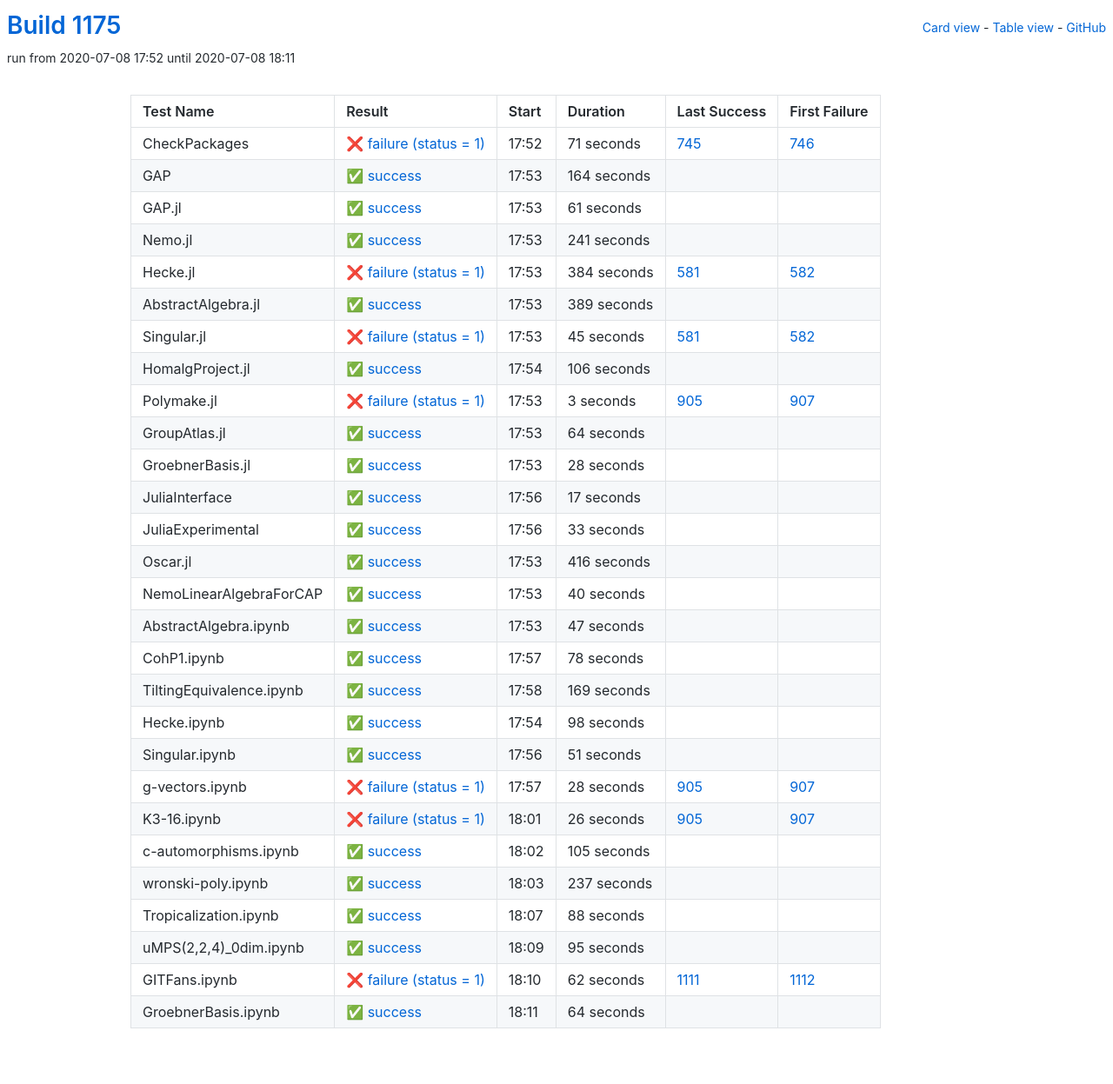
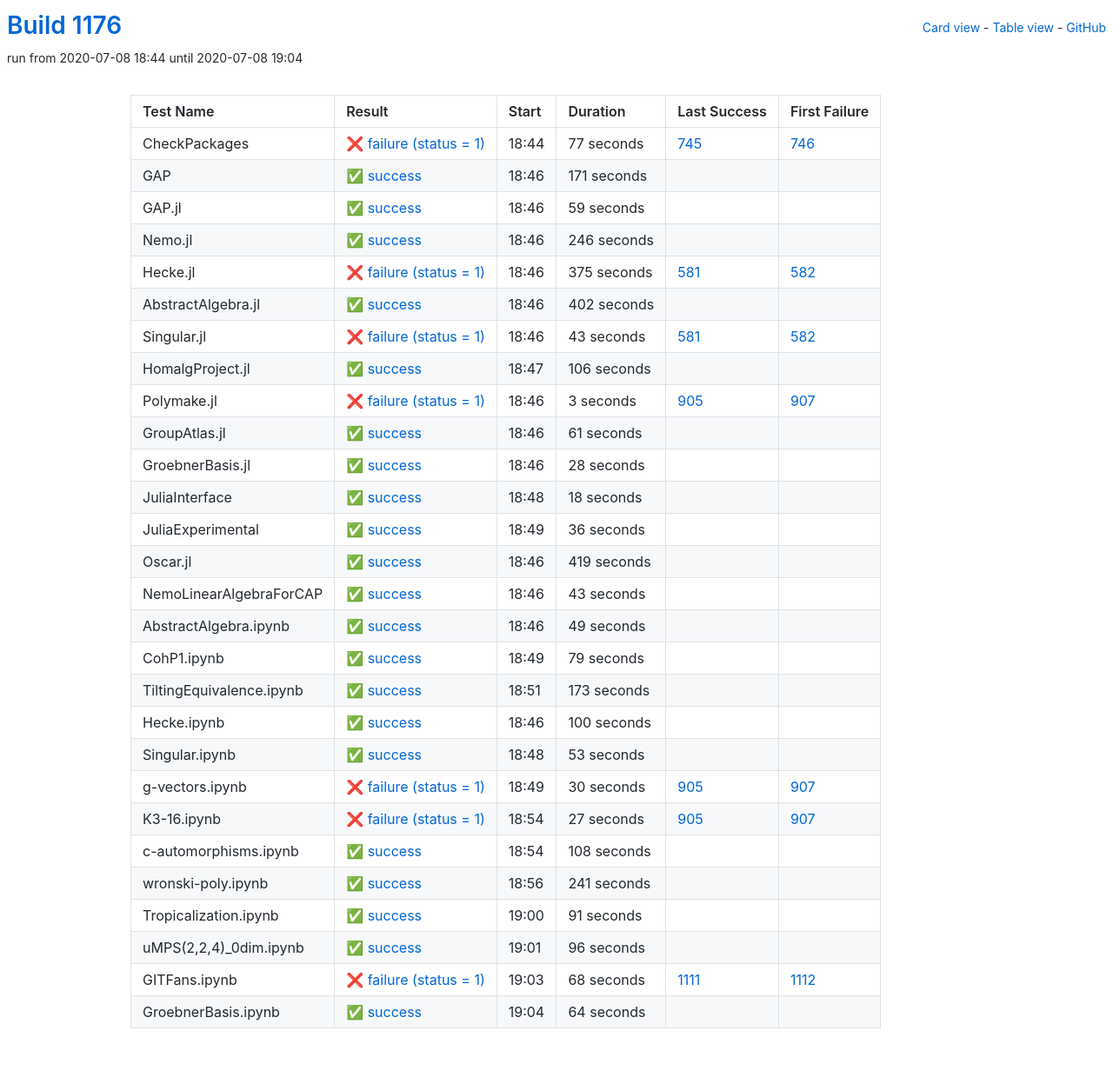
Before and after one commit to oscar-system/oscar-ci-status-1.4, a Jekyll site: the page built from table.html, in a window 1280 px wide. Shown: the whole page at 87% size. Built offline with Jekyll 4.4.1, drawn with Linux system fonts in a browser that asks for light colours.

Commit message:
Build #1176

```diff
--- a/_data/ci.yml
+++ b/_data/ci.yml
@@ -1,6 +1,6 @@
 ---
-build: 1175
-build_url: https://oscarci.mathematik.uni-kl.de/job/oscar-julia-1.4/1175/
+build: 1176
+build_url: https://oscarci.mathematik.uni-kl.de/job/oscar-julia-1.4/1176/
 job: oscar-julia-1.4
 organization: oscar-system
 repo: oscar-ci-status-1.4
@@ -8,92 +8,92 @@ repourl: https://github.com/oscar-system/oscar-ci-status-1.4
 tests:
 - name: CheckPackages
   id: checkpackages
-  log: https://oscarci.mathematik.uni-kl.de/job/oscar-julia-1.4/1175/artifact/logs/build-1175/CheckPackages.log
-  start: 2020-07-08 17:52
+  log: https://oscarci.mathematik.uni-kl.de/job/oscar-julia-1.4/1176/artifact/logs/build-1176/CheckPackages.log
+  start: 2020-07-08 18:44
   success: false
   exitcode: 1
   status: failure
-  duration: 71
+  duration: 77
   last_success: 745
   last_success_url: https://oscarci.mathematik.uni-kl.de/job/oscar-julia-1.4/745/
   first_failure: 746
   first_failure_url: https://oscarci.mathematik.uni-kl.de/job/oscar-julia-1.4/746/
 - name: GAP
   id: gap
-  log: https://oscarci.mathematik.uni-kl.de/job/oscar-julia-1.4/1175/artifact/logs/build-1175/GAP.log
-  start: 2020-07-08 17:53
+  log: https://oscarci.mathematik.uni-kl.de/job/oscar-julia-1.4/1176/artifact/logs/build-1176/GAP.log
+  start: 2020-07-08 18:46
   success: true
   exitcode: 0
   status: success
-  duration: 164
+  duration: 171
   last_success: false
   last_success_url:
   first_failure: false
   first_failure_url:
 - name: GAP.jl
   id: gap-jl
-  log: https://oscarci.mathematik.uni-kl.de/job/oscar-julia-1.4/1175/artifact/logs/build-1175/GAP.jl.log
-  start: 2020-07-08 17:53
+  log: https://oscarci.mathematik.uni-kl.de/job/oscar-julia-1.4/1176/artifact/logs/build-1176/GAP.jl.log
+  start: 2020-07-08 18:46
   success: true
   exitcode: 0
   status: success
-  duration: 61
+  duration: 59
   last_success: false
   last_success_url:
   first_failure: false
   first_failure_url:
 - name: Nemo.jl
   id: nemo-jl
-  log: https://oscarci.mathematik.uni-kl.de/job/oscar-julia-1.4/1175/artifact/logs/build-1175/Nemo.jl.log
-  start: 2020-07-08 17:53
+  log: https://oscarci.mathematik.uni-kl.de/job/oscar-julia-1.4/1176/artifact/logs/build-1176/Nemo.jl.log
+  start: 2020-07-08 18:46
   success: true
   exitcode: 0
   status: success
-  duration: 241
+  duration: 246
   last_success: false
   last_success_url:
   first_failure: false
   first_failure_url:
 - name: Hecke.jl
   id: hecke-jl
-  log: https://oscarci.mathematik.uni-kl.de/job/oscar-julia-1.4/1175/artifact/logs/build-1175/Hecke.jl.log
-  start: 2020-07-08 17:53
+  log: https://oscarci.mathematik.uni-kl.de/job/oscar-julia-1.4/1176/artifact/logs/build-1176/Hecke.jl.log
+  start: 2020-07-08 18:46
   success: false
   exitcode: 1
   status: failure
-  duration: 384
+  duration: 375
   last_success: 581
   last_success_url: https://oscarci.mathematik.uni-kl.de/job/oscar-julia-1.4/581/
   first_failure: 582
   first_failure_url: https://oscarci.mathematik.uni-kl.de/job/oscar-julia-1.4/582/
 - name: AbstractAlgebra.jl
   id: abstractalgebra-jl
-  log: https://oscarci.mathematik.uni-kl.de/job/oscar-julia-1.4/1175/artifact/logs/build-1175/AbstractAlgebra.jl.log
-  start: 2020-07-08 17:53
+  log: https://oscarci.mathematik.uni-kl.de/job/oscar-julia-1.4/1176/artifact/logs/build-1176/AbstractAlgebra.jl.log
+  start: 2020-07-08 18:46
   success: true
   exitcode: 0
   status: success
-  duration: 389
+  duration: 402
   last_success: false
   last_success_url:
   first_failure: false
   first_failure_url:
 - name: Singular.jl
   id: singular-jl
-  log: https://oscarci.mathematik.uni-kl.de/job/oscar-julia-1.4/1175/artifact/logs/build-1175/Singular.jl.log
-  start: 2020-07-08 17:53
+  log: https://oscarci.mathematik.uni-kl.de/job/oscar-julia-1.4/1176/artifact/logs/build-1176/Singular.jl.log
+  start: 2020-07-08 18:46
   success: false
   exitcode: 1
   status: failure
-  duration: 45
+  duration: 43
   last_success: 581
   last_success_url: https://oscarci.mathematik.uni-kl.de/job/oscar-julia-1.4/581/
   first_failure: 582
   first_failure_url: https://oscarci.mathematik.uni-kl.de/job/oscar-julia-1.4/582/
 - name: HomalgProject.jl
   id: homalgproject-jl
-  log: https://oscarci.mathematik.uni-kl.de/job/oscar-julia-1.4/1175/artifact/logs/build-1175/HomalgProject.jl.log
-  start: 2020-07-08 17:54
+  log: https://oscarci.mathematik.uni-kl.de/job/oscar-julia-1.4/1176/artifact/logs/build-1176/HomalgProject.jl.log
+  start: 2020-07-08 18:47
   success: true
   exitcode: 0
   status: success
@@ -104,8 +104,8 @@ tests:
   first_failure_url:
 - name: Polymake.jl
   id: polymake-jl
-  log: https://oscarci.mathematik.uni-kl.de/job/oscar-julia-1.4/1175/artifact/logs/build-1175/Polymake.jl.log
-  start: 2020-07-08 17:53
+  log: https://oscarci.mathematik.uni-kl.de/job/oscar-julia-1.4/1176/artifact/logs/build-1176/Polymake.jl.log
+  start: 2020-07-08 18:46
   success: false
   exitcode: 1
   status: failure
@@ -116,20 +116,20 @@ tests:
   first_failure_url: https://oscarci.mathematik.uni-kl.de/job/oscar-julia-1.4/907/
 - name: GroupAtlas.jl
   id: groupatlas-jl
-  log: https://oscarci.mathematik.uni-kl.de/job/oscar-julia-1.4/1175/artifact/logs/build-1175/GroupAtlas.jl.log
-  start: 2020-07-08 17:53
+  log: https://oscarci.mathematik.uni-kl.de/job/oscar-julia-1.4/1176/artifact/logs/build-1176/GroupAtlas.jl.log
+  start: 2020-07-08 18:46
   success: true
   exitcode: 0
   status: success
-  duration: 64
+  duration: 61
   last_success: false
   last_success_url:
   first_failure: false
   first_failure_url:
 - name: GroebnerBasis.jl
   id: groebnerbasis-jl
-  log: https://oscarci.mathematik.uni-kl.de/job/oscar-julia-1.4/1175/artifact/logs/build-1175/GroebnerBasis.jl.log
-  start: 2020-07-08 17:53
+  log: https://oscarci.mathematik.uni-kl.de/job/oscar-julia-1.4/1176/artifact/logs/build-1176/GroebnerBasis.jl.log
+  start: 2020-07-08 18:46
   success: true
   exitcode: 0
   status: success
@@ -140,200 +140,200 @@ tests:
   first_failure_url:
 - name: JuliaInterface
   id: juliainterface
-  log: https://oscarci.mathematik.uni-kl.de/job/oscar-julia-1.4/1175/artifact/logs/build-1175/JuliaInterface.log
-  start: 2020-07-08 17:56
+  log: https://oscarci.mathematik.uni-kl.de/job/oscar-julia-1.4/1176/artifact/logs/build-1176/JuliaInterface.log
+  start: 2020-07-08 18:48
   success: true
   exitcode: 0
   status: success
-  duration: 17
+  duration: 18
   last_success: false
   last_success_url:
   first_failure: false
   first_failure_url:
 - name: JuliaExperimental
   id: juliaexperimental
-  log: https://oscarci.mathematik.uni-kl.de/job/oscar-julia-1.4/1175/artifact/logs/build-1175/JuliaExperimental.log
-  start: 2020-07-08 17:56
+  log: https://oscarci.mathematik.uni-kl.de/job/oscar-julia-1.4/1176/artifact/logs/build-1176/JuliaExperimental.log
+  start: 2020-07-08 18:49
   success: true
   exitcode: 0
   status: success
-  duration: 33
+  duration: 36
   last_success: false
   last_success_url:
   first_failure: false
   first_failure_url:
 - name: Oscar.jl
   id: oscar-jl
-  log: https://oscarci.mathematik.uni-kl.de/job/oscar-julia-1.4/1175/artifact/logs/build-1175/Oscar.jl.log
-  start: 2020-07-08 17:53
+  log: https://oscarci.mathematik.uni-kl.de/job/oscar-julia-1.4/1176/artifact/logs/build-1176/Oscar.jl.log
+  start: 2020-07-08 18:46
   success: true
   exitcode: 0
   status: success
-  duration: 416
+  duration: 419
   last_success: false
   last_success_url:
   first_failure: false
   first_failure_url:
 - name: NemoLinearAlgebraForCAP
   id: nemolinearalgebraforcap
-  log: https://oscarci.mathematik.uni-kl.de/job/oscar-julia-1.4/1175/artifact/logs/build-1175/NemoLinearAlgebraForCAP.log
-  start: 2020-07-08 17:53
+  log: https://oscarci.mathematik.uni-kl.de/job/oscar-julia-1.4/1176/artifact/logs/build-1176/NemoLinearAlgebraForCAP.log
+  start: 2020-07-08 18:46
   success: true
   exitcode: 0
   status: success
-  duration: 40
+  duration: 43
   last_success: false
   last_success_url:
   first_failure: false
   first_failure_url:
 - name: AbstractAlgebra.ipynb
   id: abstractalgebra-ipynb
-  log: https://oscarci.mathematik.uni-kl.de/job/oscar-julia-1.4/1175/artifact/logs/build-1175/AbstractAlgebra.ipynb.log
-  start: 2020-07-08 17:53
+  log: https://oscarci.mathematik.uni-kl.de/job/oscar-julia-1.4/1176/artifact/logs/build-1176/AbstractAlgebra.ipynb.log
+  start: 2020-07-08 18:46
   success: true
   exitcode: 0
   status: success
-  duration: 47
+  duration: 49
   last_success: false
   last_success_url:
   first_failure: false
   first_failure_url:
 - name: CohP1.ipynb
   id: cohp1-ipynb
-  log: https://oscarci.mathematik.uni-kl.de/job/oscar-julia-1.4/1175/artifact/logs/build-1175/CohP1.ipynb.log
-  start: 2020-07-08 17:57
+  log: https://oscarci.mathematik.uni-kl.de/job/oscar-julia-1.4/1176/artifact/logs/build-1176/CohP1.ipynb.log
+  start: 2020-07-08 18:49
   success: true
   exitcode: 0
   status: success
-  duration: 78
+  duration: 79
   last_success: false
   last_success_url:
   first_failure: false
   first_failure_url:
 - name: TiltingEquivalence.ipynb
   id: tiltingequivalence-ipynb
-  log: https://oscarci.mathematik.uni-kl.de/job/oscar-julia-1.4/1175/artifact/logs/build-1175/TiltingEquivalence.ipynb.log
-  start: 2020-07-08 17:58
+  log: https://oscarci.mathematik.uni-kl.de/job/oscar-julia-1.4/1176/artifact/logs/build-1176/TiltingEquivalence.ipynb.log
+  start: 2020-07-08 18:51
   success: true
   exitcode: 0
   status: success
-  duration: 169
+  duration: 173
   last_success: false
   last_success_url:
   first_failure: false
   first_failure_url:
 - name: Hecke.ipynb
   id: hecke-ipynb
-  log: https://oscarci.mathematik.uni-kl.de/job/oscar-julia-1.4/1175/artifact/logs/build-1175/Hecke.ipynb.log
-  start: 2020-07-08 17:54
+  log: https://oscarci.mathematik.uni-kl.de/job/oscar-julia-1.4/1176/artifact/logs/build-1176/Hecke.ipynb.log
+  start: 2020-07-08 18:46
   success: true
   exitcode: 0
   status: success
-  duration: 98
+  duration: 100
   last_success: false
   last_success_url:
   first_failure: false
   first_failure_url:
 - name: Singular.ipynb
   id: singular-ipynb
-  log: https://oscarci.mathematik.uni-kl.de/job/oscar-julia-1.4/1175/artifact/logs/build-1175/Singular.ipynb.log
-  start: 2020-07-08 17:56
+  log: https://oscarci.mathematik.uni-kl.de/job/oscar-julia-1.4/1176/artifact/logs/build-1176/Singular.ipynb.log
+  start: 2020-07-08 18:48
   success: true
   exitcode: 0
   status: success
-  duration: 51
+  duration: 53
   last_success: false
   last_success_url:
   first_failure: false
   first_failure_url:
 - name: g-vectors.ipynb
   id: g-vectors-ipynb
-  log: https://oscarci.mathematik.uni-kl.de/job/oscar-julia-1.4/1175/artifact/logs/build-1175/g-vectors.ipynb.log
-  start: 2020-07-08 17:57
+  log: https://oscarci.mathematik.uni-kl.de/job/oscar-julia-1.4/1176/artifact/logs/build-1176/g-vectors.ipynb.log
+  start: 2020-07-08 18:49
   success: false
   exitcode: 1
   status: failure
-  duration: 28
+  duration: 30
   last_success: 905
   last_success_url: https://oscarci.mathematik.uni-kl.de/job/oscar-julia-1.4/905/
   first_failure: 907
   first_failure_url: https://oscarci.mathematik.uni-kl.de/job/oscar-julia-1.4/907/
 - name: K3-16.ipynb
   id: k3-16-ipynb
-  log: https://oscarci.mathematik.uni-kl.de/job/oscar-julia-1.4/1175/artifact/logs/build-1175/K3-16.ipynb.log
-  start: 2020-07-08 18:01
+  log: https://oscarci.mathematik.uni-kl.de/job/oscar-julia-1.4/1176/artifact/logs/build-1176/K3-16.ipynb.log
+  start: 2020-07-08 18:54
   success: false
   exitcode: 1
   status: failure
-  duration: 26
+  duration: 27
   last_success: 905
   last_success_url: https://oscarci.mathematik.uni-kl.de/job/oscar-julia-1.4/905/
   first_failure: 907
   first_failure_url: https://oscarci.mathematik.uni-kl.de/job/oscar-julia-1.4/907/
 - name: c-automorphisms.ipynb
   id: c-automorphisms-ipynb
-  log: https://oscarci.mathematik.uni-kl.de/job/oscar-julia-1.4/1175/artifact/logs/build-1175/c-automorphisms.ipynb.log
-  start: 2020-07-08 18:02
+  log: https://oscarci.mathematik.uni-kl.de/job/oscar-julia-1.4/1176/artifact/logs/build-1176/c-automorphisms.ipynb.log
+  start: 2020-07-08 18:54
   success: true
   exitcode: 0
   status: success
-  duration: 105
+  duration: 108
   last_success: false
   last_success_url:
   first_failure: false
   first_failure_url:
 - name: wronski-poly.ipynb
   id: wronski-poly-ipynb
-  log: https://oscarci.mathematik.uni-kl.de/job/oscar-julia-1.4/1175/artifact/logs/build-1175/wronski-poly.ipynb.log
-  start: 2020-07-08 18:03
+  log: https://oscarci.mathematik.uni-kl.de/job/oscar-julia-1.4/1176/artifact/logs/build-1176/wronski-poly.ipynb.log
+  start: 2020-07-08 18:56
   success: true
   exitcode: 0
   status: success
-  duration: 237
+  duration: 241
   last_success: false
   last_success_url:
   first_failure: false
   first_failure_url:
 - name: Tropicalization.ipynb
   id: tropicalization-ipynb
-  log: https://oscarci.mathematik.uni-kl.de/job/oscar-julia-1.4/1175/artifact/logs/build-1175/Tropicalization.ipynb.log
-  start: 2020-07-08 18:07
+  log: https://oscarci.mathematik.uni-kl.de/job/oscar-julia-1.4/1176/artifact/logs/build-1176/Tropicalization.ipynb.log
+  start: 2020-07-08 19:00
   success: true
   exitcode: 0
   status: success
-  duration: 88
+  duration: 91
   last_success: false
   last_success_url:
   first_failure: false
   first_failure_url:
 - name: uMPS(2,2,4)_0dim.ipynb
   id: umps-2-2-4-0dim-ipynb
-  log: https://oscarci.mathematik.uni-kl.de/job/oscar-julia-1.4/1175/artifact/logs/build-1175/uMPS-2-2-4-_0dim.ipynb.log
-  start: 2020-07-08 18:09
+  log: https://oscarci.mathematik.uni-kl.de/job/oscar-julia-1.4/1176/artifact/logs/build-1176/uMPS-2-2-4-_0dim.ipynb.log
+  start: 2020-07-08 19:01
   success: true
   exitcode: 0
   status: success
-  duration: 95
+  duration: 96
   last_success: false
   last_success_url:
   first_failure: false
   first_failure_url:
 - name: GITFans.ipynb
   id: gitfans-ipynb
-  log: https://oscarci.mathematik.uni-kl.de/job/oscar-julia-1.4/1175/artifact/logs/build-1175/GITFans.ipynb.log
-  start: 2020-07-08 18:10
+  log: https://oscarci.mathematik.uni-kl.de/job/oscar-julia-1.4/1176/artifact/logs/build-1176/GITFans.ipynb.log
+  start: 2020-07-08 19:03
   success: false
   exitcode: 1
   status: failure
-  duration: 62
+  duration: 68
   last_success: 1111
   last_success_url: https://oscarci.mathematik.uni-kl.de/job/oscar-julia-1.4/1111/
   first_failure: 1112
   first_failure_url: https://oscarci.mathematik.uni-kl.de/job/oscar-julia-1.4/1112/
 - name: GroebnerBasis.ipynb
   id: groebnerbasis-ipynb
-  log: https://oscarci.mathematik.uni-kl.de/job/oscar-julia-1.4/1175/artifact/logs/build-1175/GroebnerBasis.ipynb.log
-  start: 2020-07-08 18:11
+  log: https://oscarci.mathematik.uni-kl.de/job/oscar-julia-1.4/1176/artifact/logs/build-1176/GroebnerBasis.ipynb.log
+  start: 2020-07-08 19:04
   success: true
   exitcode: 0
   status: success
```
Also changed, not shown: README.md.
